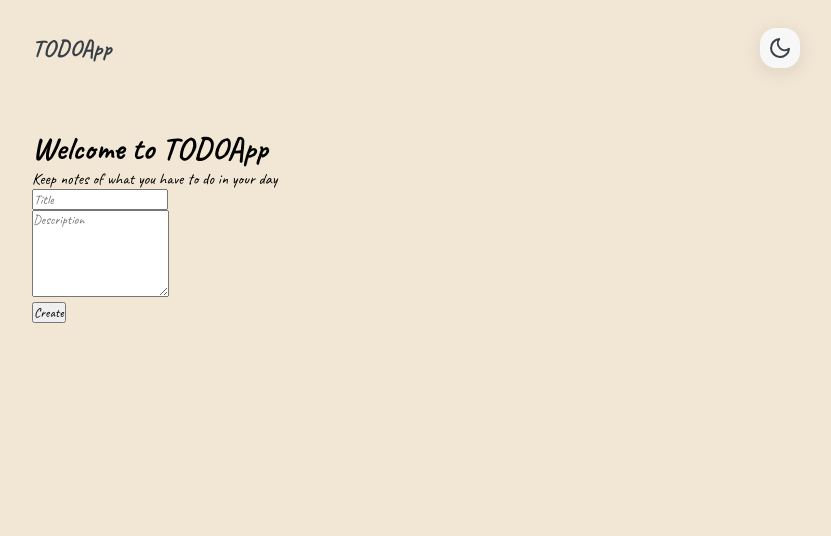
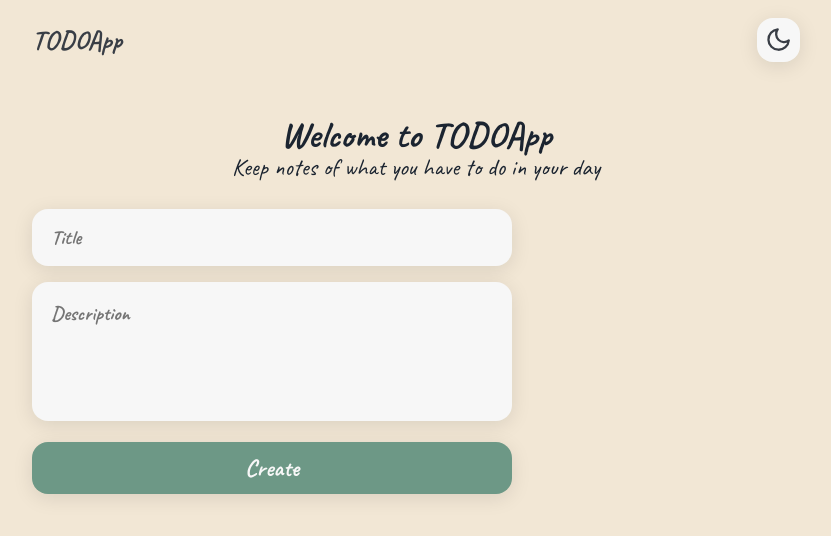
Before and after one commit to luckydev8888/todo_react_flask, a React (Vite) app in the folder frontend/: page / in a window 1280 px wide. Shown: the top 536 px of the page, without its empty margins (0-831 px from the left). Built offline with nearby package versions, Linux system fonts and the light colour scheme.

Commit message:
Added form styles

```diff
--- a/frontend/src/components/Article.jsx
+++ b/frontend/src/components/Article.jsx
@@ -24,7 +24,7 @@ export const Article = () => {
             <TextareaFormTask
               name='description'
               className='form__textarea'
-              rows='5'
+              rows='4'
               placeholder='Description'
             />
           </div>
--- a/frontend/src/components/styled/FormStyled.jsx
+++ b/frontend/src/components/styled/FormStyled.jsx
@@ -1,15 +1,45 @@
 import styled from 'styled-components'
 
-export const FormTask = styled.form``
+export const FormTask = styled.form`
+  max-width: 30rem;
+  display: grid;
+  row-gap: 1rem;
+`
 
 export const InputFormTask = styled.input`
   font-family: inherit;
+  width: 100%;
+  border: none;
+  outline: none;
+  border-radius: 1rem;
+  padding: 1rem 3rem 1rem 1.2rem;
+  font-size: 1.25rem;
+  box-shadow: 0 4px 20px rgba(0, 0, 0, 0.1);
+  font-weight: 700;
 `
 
 export const TextareaFormTask = styled.textarea`
   font-family: inherit;
+  width: 100%;
+  border: none;
+  outline: none;
+  border-radius: 1rem;
+  font-size: 1.25rem;
+  box-shadow: 0 4px 20px rgba(0, 0, 0, 0.1);
+  font-weight: 700;
+  padding: 1.2rem;
+  resize: none;
 `
 
 export const ButtonFormTask = styled.button`
   font-family: inherit;
+  width: 100%;
+  border-radius: 1rem;
+  border: none;
+  outline: none;
+  cursor: pointer;
+  padding: 0.7rem;
+  font-size: 1.5rem;
+  box-shadow: 0 4px 20px rgba(0, 0, 0, 0.1);
+  font-weight: 700;
 `
--- a/frontend/src/scss/base/_base.scss
+++ b/frontend/src/scss/base/_base.scss
@@ -11,6 +11,7 @@
 body {
   font-family: 'Caveat', cursive;
   background-color: c.$bg-color;
+  color: c.$font-color-two;
 }
 
 a {
--- /dev/null
+++ b/frontend/src/scss/components/_article.scss
@@ -0,0 +1,24 @@
+@use '../utils/colors' as c;
+
+.article {
+  margin-top: 2rem;
+}
+
+.form {
+  &__input {
+    background-color: c.$bg-color-two;
+    color: c.$font-color-two;
+  }
+
+  &__textarea {
+    background-color: c.$bg-color-two;
+    color: c.$font-color-two;
+  }
+
+  &__btn {
+    &-create {
+      background-color: c.$green-light-color;
+      color: c.$bg-color-two;
+    }
+  }
+}
--- a/frontend/src/scss/components/_header.scss
+++ b/frontend/src/scss/components/_header.scss
@@ -11,11 +11,11 @@
   display: flex;
   align-items: center;
   justify-content: space-between;
-  height: 6rem;
+  height: 5rem;
 
   &__logo {
     font-weight: 700;
-    font-size: 1.5rem;
+    font-size: 1.7rem;
     color: c.$font-color;
     cursor: default;
   }
@@ -28,14 +28,14 @@
       justify-content: center;
       align-items: center;
       background-color: c.$bg-color-two;
-      width: 2.5rem;
-      height: 2.5rem;
+      width: 2.7rem;
+      height: 2.7rem;
       cursor: pointer;
       box-shadow: 0 4px 20px rgba(0,0,0,.1);
       border-radius: 1rem;
 
       &_moon {
-        font-size: 1.5rem;
+        font-size: 1.7rem;
         color: c.$font-color;
       }
     }
--- a/frontend/src/scss/components/_main.scss
+++ b/frontend/src/scss/components/_main.scss
@@ -1,3 +1,19 @@
 .main {
-  margin-top: 8rem;
+  margin-top: 7rem;
+
+  &__title,
+  &__text {
+    text-align: center;
+  }
+
+  &__title {
+    font-size: 2.3rem;
+  }
+
+  &__text {
+    font-size: 1.5rem;
+    margin-left: 2rem;
+    margin-right: 2rem;
+    line-height: .8;
+  }
 }
--- a/frontend/src/scss/styles.scss
+++ b/frontend/src/scss/styles.scss
@@ -3,3 +3,4 @@
 // COMPONENTS
 @forward './components/header';
 @forward './components/main';
+@forward './components/article';
--- a/frontend/src/scss/utils/_colors.scss
+++ b/frontend/src/scss/utils/_colors.scss
@@ -1,4 +1,5 @@
 $font-color: #393E46;
+$font-color-two: #1B2430;
 $green-color: #395144;
 $green-light-color: #6D9886;
 $bg-color: #F2E7D5;
```
